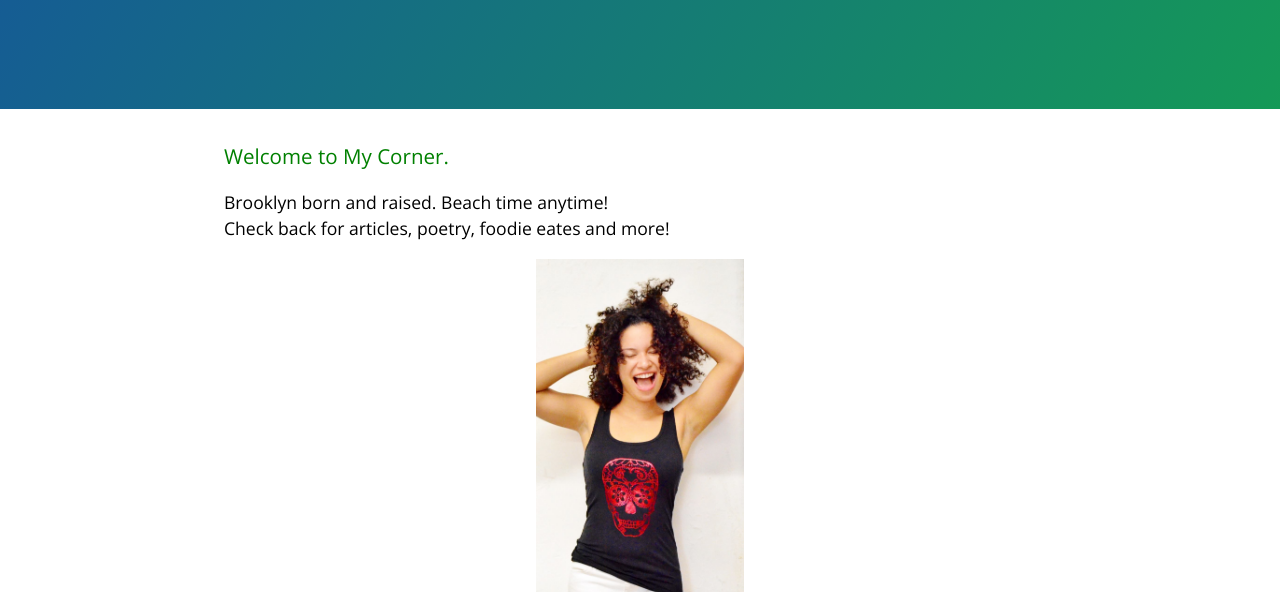
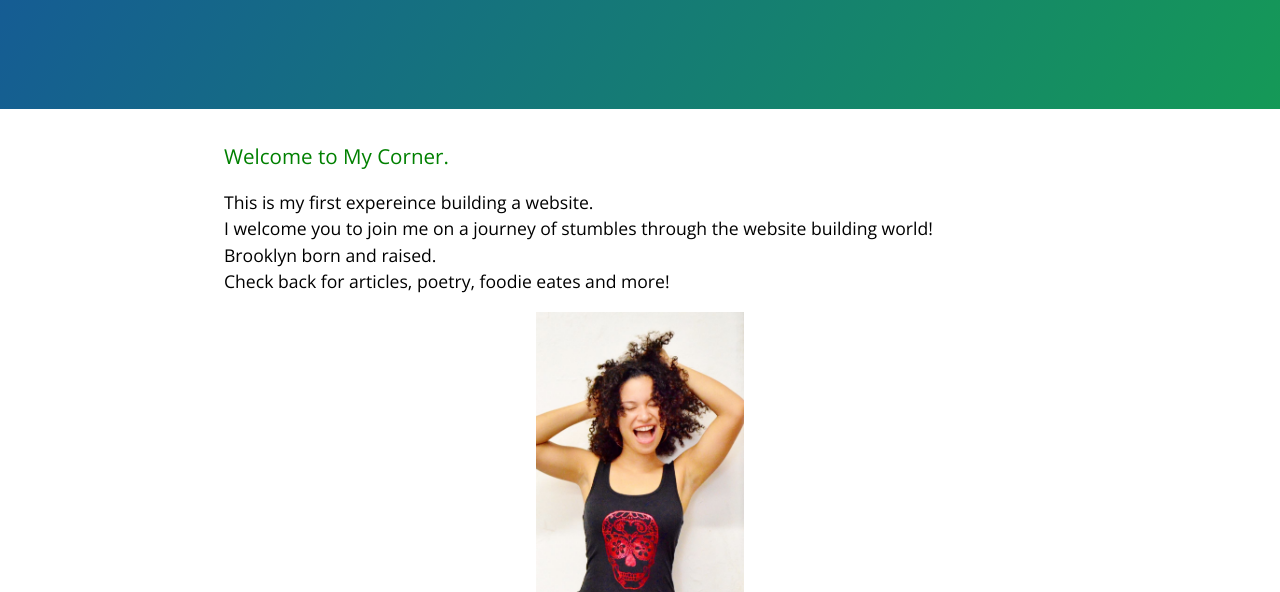
Before and after one commit to hbjones/hbjones.github.io, a plain HTML site: page index.html in a window 1280 px wide. Shown: the part 208-800 px from the top of the page. Drawn offline with nearby package versions, Linux system fonts and the light colour scheme.

Commit message:
Final first Version

```diff
--- a/index.html
+++ b/index.html
@@ -19,14 +19,13 @@
       <h3>
 <a id="welcome-to-my-corner" class="anchor" href="#welcome-to-my-corner" aria-hidden="true"><span aria-hidden="true" class="octicon octicon-link"></span></a>Welcome to My Corner.</h3>
 
-<p> Brooklyn born and raised.
-Beach time anytime! <br> Check back for articles, poetry, foodie eates and more!  </p>
+<p> This is my first expereince building a website. <br>I welcome you to join me on a journey of stumbles through the website building world! <br> Brooklyn born and raised.
+ <br> Check back for articles, poetry, foodie eates and more!  </p>
 <center><img src="images/Website .jpg"></center>
 <p> <a href="http://www.wesleyan.edu">Wesleyan University</a> Class of 2018
   <br>Major: African American Studies</p>
 <h3> Interests</h3>
-<p> Reproductive Justice, performative art & activism, ethnic studies, Black Lives Matter.</p>
-<a id="designer-templates" class="anchor" href="#designer-templates" aria-hidden="true"><span aria-hidden="true" class="octicon octicon-link"></span></a>Designer Templates</h3>
+<p> Reproductive Justice, performative art & activism, ethnic studies, Black Lives Matter.</p><a id="designer-templates" class="anchor" href="#designer-templates" aria-hidden="true"><span aria-hidden="true" class="octicon octicon-link"></span></a>Designer Templates</h3>
 <h3> Food</h3>
 <h3> Check it out!</h3>
 <iframe width="560" height="315" src="https://www.youtube.com/embed/HYplnRjMVhM" frameborder="0" allowfullscreen></iframe>
```
